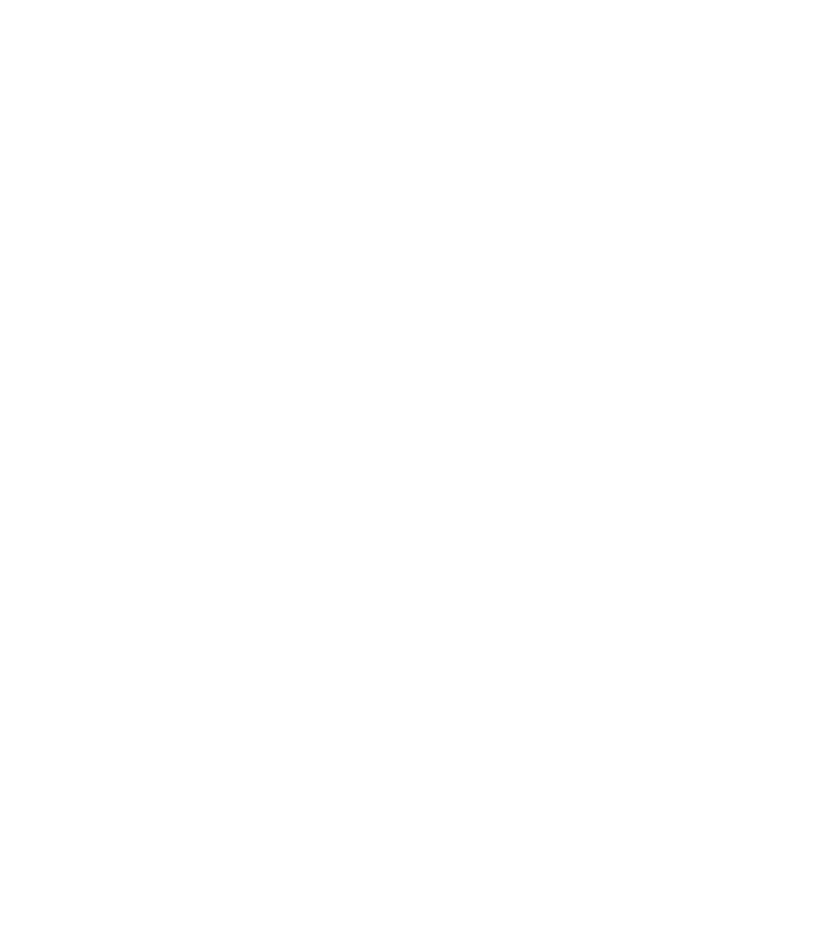
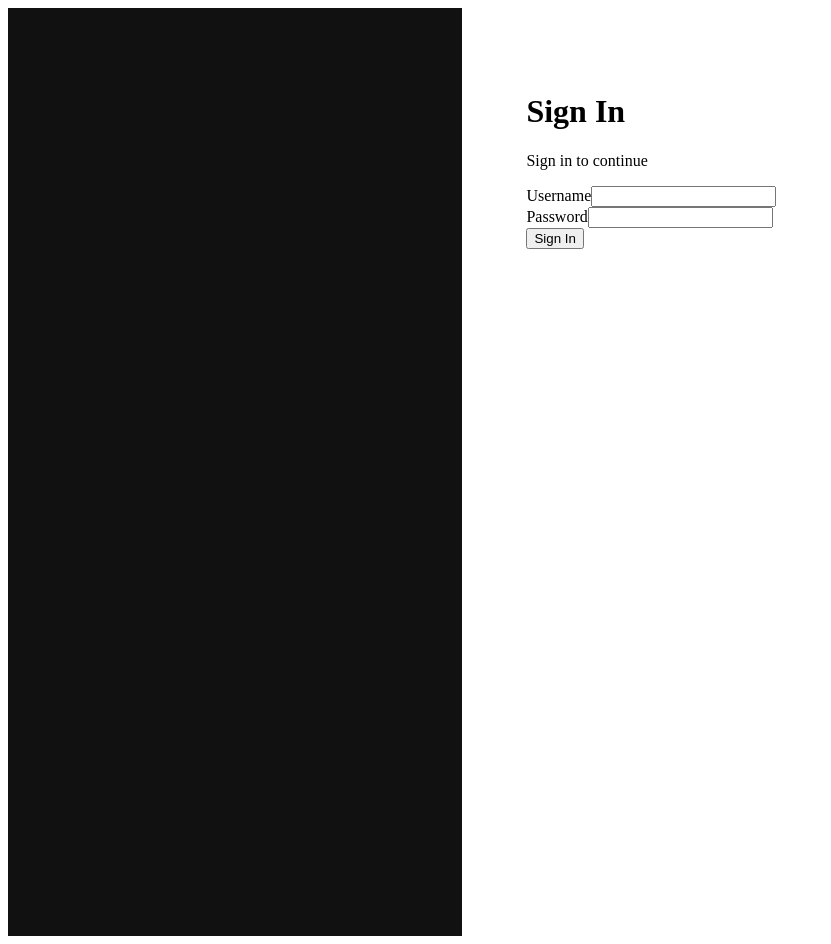
Before and after one commit to neintanuki/avion-banking-app, a React (Create React App) app: page /signin in a window 1280 px wide. Shown: the whole page, without its empty margins (0-831 px from the left). Before the commit the page ends 800 px from the top, so only its background shows below. Built offline with nearby package versions, Linux system fonts and the light colour scheme.

Commit message:
created sign-in template

```diff
--- a/src/App.js
+++ b/src/App.js
@@ -1,11 +1,13 @@
 import Route from './router/Route';
 import Link from './router/Link';
 
+import SignIn from './pages/SignIn';
+
 function App() {
   return (
-    <div className="App">
-
-    </div>
+    <>
+    <Route path="/signin">{SignIn}</Route>
+    </>
   );
 }
 
--- /dev/null
+++ b/src/pages/SignIn.js
@@ -0,0 +1,31 @@
+import './styles/SignIn.css';
+
+
+export default function SignIn() {
+    return (
+        <div className="sign-in">
+            <div className="left-side">
+
+            </div>
+            <div className="right-side">
+                <form action="" className="sign-in-form">
+                    <h1 className="title">Sign In</h1>
+                    <p className="subtitle">Sign in to continue</p>
+
+                    <div className="form-control">
+                        <label htmlFor="username" className="form-label">Username</label>
+                        <input type="text" name="username" className="form-input"/>
+                    </div>
+
+                    <div className="form-control">
+                        <label htmlFor="password" className="form-label">Password</label>
+                        <input type="text" name="password" className="form-input"/>
+                    </div>
+
+                    <button>Sign In</button>
+
+                </form>
+            </div>
+        </div>
+    )
+}
--- /dev/null
+++ b/src/pages/styles/SignIn.css
@@ -0,0 +1,17 @@
+.sign-in {
+    display: flex;
+}
+
+.sign-in > * {
+    min-height: 100vh;
+}
+
+.sign-in .left-side {
+    width: 40%;
+    background-color: #111111;
+}
+
+.sign-in .right-side {
+    width: 60%;
+    padding: 4rem;
+}
```
